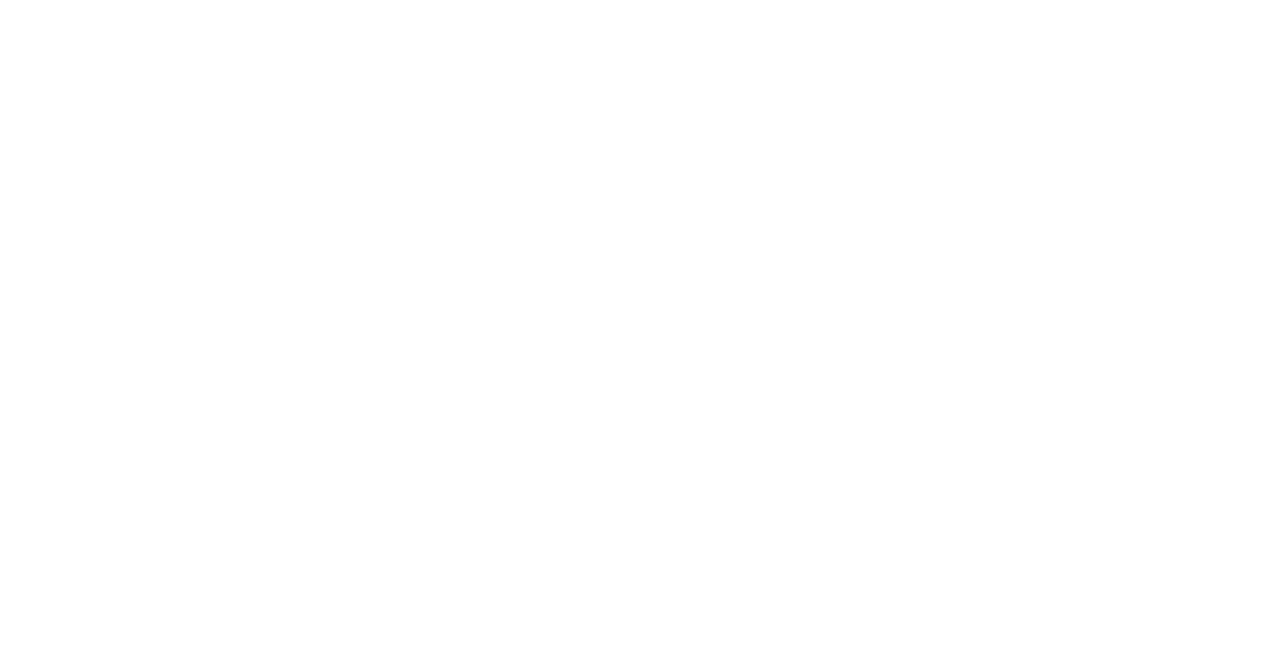
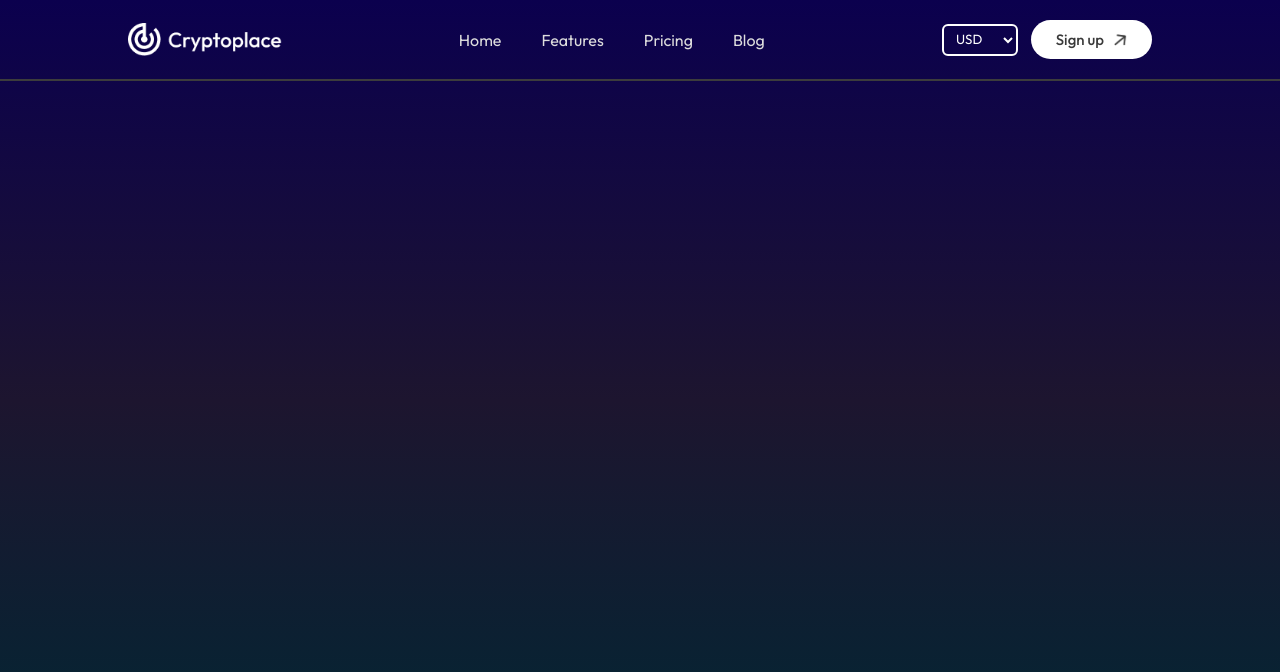
Before and after one commit to sushant4612/crpto-tracking, a React (Vite) app: page / in a window 1280 px wide. Shown: the top 672 px of the page. Built offline with nearby package versions, Linux system fonts and the light colour scheme.

Commit message:
Navigation Bar Added

```diff
--- a/src/App.jsx
+++ b/src/App.jsx
@@ -1,9 +1,10 @@
 import React from 'react'
+import Navbar from './components/Navbar/Navbar'
 
 const App = () => {
   return (
-    <div>
-
+    <div className='app'>
+      <Navbar/>
     </div>
   )
 }
--- /dev/null
+++ b/src/components/Navbar/Navbar.css
@@ -0,0 +1,59 @@
+.navbar{
+    display: flex;
+    align-items: center;
+    justify-content: space-between;
+    padding: 20px 10%;
+    color: #ddd;
+    border-bottom: 2px solid #3c3c3c;
+}
+
+.navbar .logo{
+    width: max(12vw, 120px);
+}
+
+.navbar ul{
+    display: flex;
+    list-style: none;
+    gap: 40px;
+}
+
+.navbar li{
+    cursor: pointer;
+}
+
+.nav-right{
+    display: flex;
+    align-items: center;
+    gap: max(1vw, 12px);
+}
+
+.navbar select{
+    padding: 5px 8px;
+    border-radius: 6px;
+    border: 2px solid white;
+    background: transparent;
+    color: white;
+}
+
+.navbar option{
+    background-color: #09005c;
+    color: white;
+}
+
+.navbar button{
+    display: flex;
+    align-items: center;
+    gap: 10px;
+    padding: 10px 25px;
+    border-radius: 20px;
+    font-size: 15px;
+    font-weight: 500;
+    color: #393939;
+    background: white;
+    border: none;
+    cursor: pointer;
+}
+
+.navbar button img{
+    width: 13px;
+}
--- /dev/null
+++ b/src/components/Navbar/Navbar.jsx
@@ -0,0 +1,28 @@
+import React from 'react'
+import './Navbar.css'
+import logo from '../../assets/logo.png'
+import arrow_icon from '../../assets/arrow_icon.png'
+
+const Navbar = () => {
+  return (
+    <div className='navbar'>
+        <img className='logo' src={logo} alt="" />
+        <ul>
+            <li>Home</li>
+            <li>Features</li>
+            <li>Pricing</li>
+            <li>Blog</li>
+        </ul>
+        <div className="nav-right">
+            <select>
+                <option value="usd">USD</option>
+                <option value="inr">INR</option>
+                <option value="eur">EURO</option>
+            </select>
+            <button>Sign up <img src={arrow_icon} alt="" /></button>
+        </div>
+    </div>
+  )
+}
+
+export default Navbar
--- a/src/index.css
+++ b/src/index.css
@@ -1,10 +1,19 @@
+@import url('https://fonts.googleapis.com/css2?family=Outfit:wght@100..900&family=Poppins:ital,wght@0,100;0,200;0,300;0,400;0,500;0,600;0,700;0,800;0,900;1,100;1,200;1,300;1,400;1,500;1,600;1,700;1,800;1,900&family=Roboto+Condensed:wght@300;400&display=swap');
+
 *{
     padding: 0;
     margin: 0;
     box-sizing: border-box;
+    font-family: "Outfit", sans-serif;
 }
 
 a{
     text-decoration: none;
     color: inherit;
 }
+
+.app{
+    min-height: 100vh;
+    color: white;
+    background: linear-gradient(#0b004e, #1d152f, #002834);
+}
```
